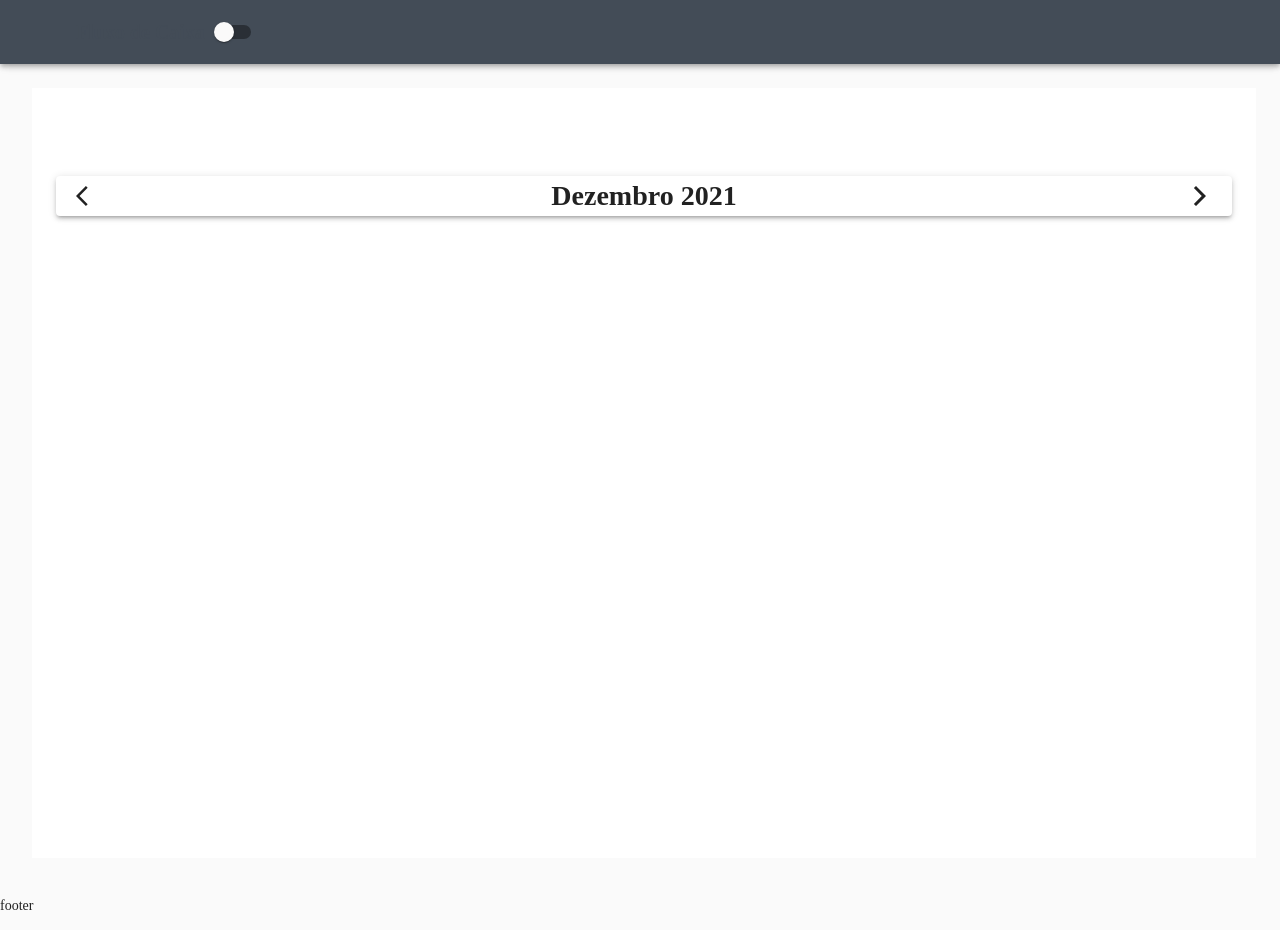
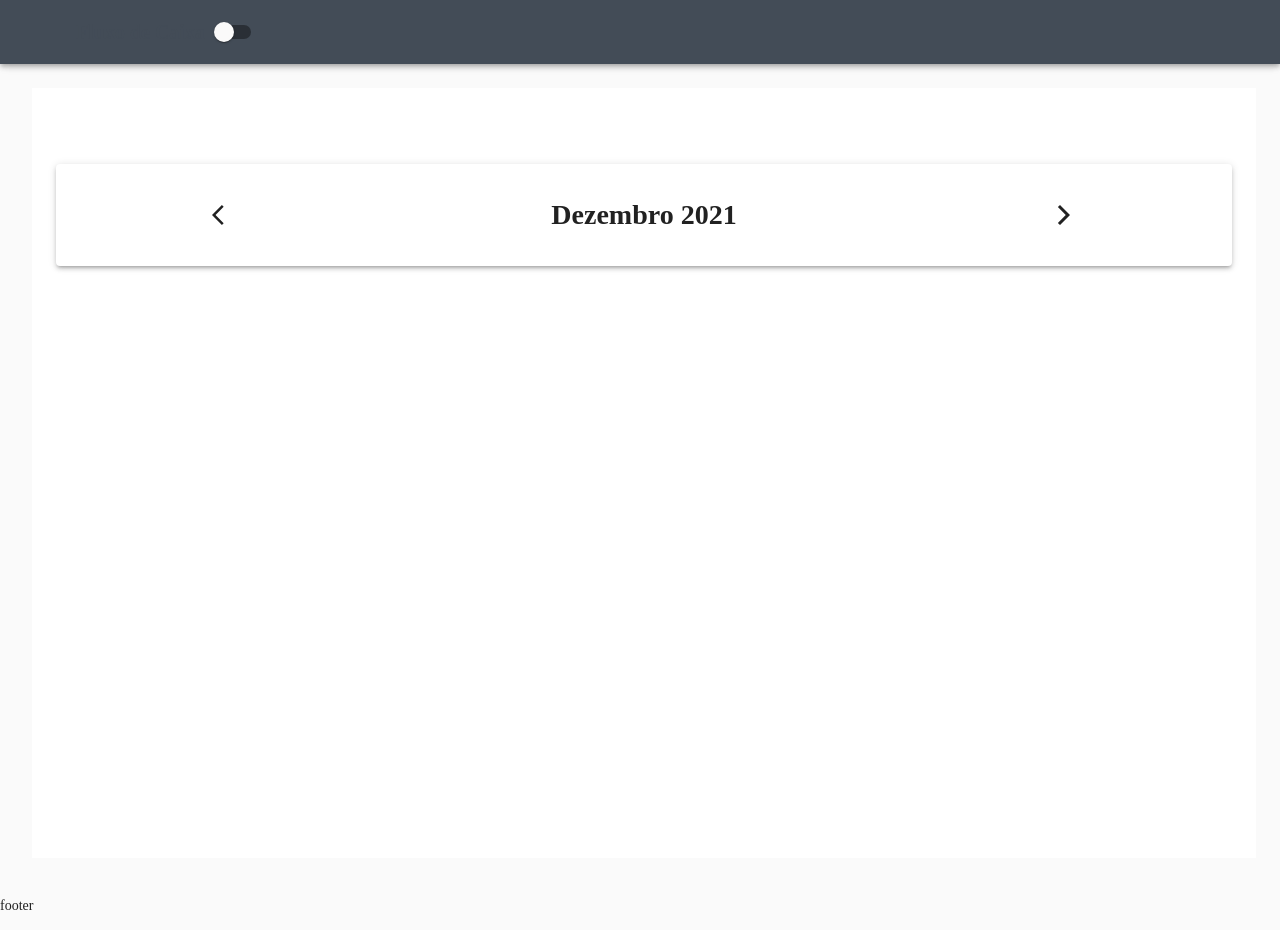
Before and after one commit to brunogomesreis/CerqueiraReisAdvUI, a React (Create React App) app: page /teste in a window 1280 px wide. Built offline with nearby package versions, Linux system fonts and the light colour scheme; the HTML template or start-up script is replaced by a standard one.

Commit message:
Removing @mui 4.0 remaining dependences

```diff
--- a/package.json
+++ b/package.json
@@ -7,7 +7,6 @@
     "@emotion/styled": "^11.6.0",
     "@material-ui/core": "^4.12.3",
     "@material-ui/icons": "^4.11.2",
-    "@mui/material": "^5.2.6",
     "@testing-library/jest-dom": "^5.16.1",
     "@testing-library/react": "^12.1.2",
     "@testing-library/user-event": "^13.5.0",
--- a/src/components/MonthSelectorToolbar/MonthSelectorToolbar.tsx
+++ b/src/components/MonthSelectorToolbar/MonthSelectorToolbar.tsx
@@ -2,8 +2,8 @@ import React, { FC } from 'react';
 import ArrowForwardIosIcon from '@material-ui/icons/ArrowForwardIos';
 import ArrowBackIosIcon from '@material-ui/icons/ArrowBackIos';
 import Paper from '@material-ui/core/Paper/Paper';
-import Stack from '@mui/material/Stack/Stack';
-import { Button } from '@material-ui/core';
+import { Button, Grid } from '@material-ui/core';
+
 
 
 
@@ -17,20 +17,27 @@ const MonthSelectotToolbar: FC<MonthSelectorToolbarProps> = ({ title, subtitle }
   return (
     <>
       <Paper elevation={3}>
-        <Stack
+        <Grid
+          container
           direction="row"
-          justifyContent="space-between"
+          justifyContent="space-around"
           alignItems="center"
-          spacing={{ xs: 1, sm: 2, md: 4 }}
+          spacing={3}
         >
+          <Grid item justify="flex-start">
             <Button>
               <ArrowBackIosIcon />
             </Button>
+          </Grid>
+          <Grid item justify="center">
             <h1>Dezembro 2021</h1>
+          </Grid>
+          <Grid item justify="flex-end" >
             <Button>
               <ArrowForwardIosIcon />
             </Button>
-        </Stack>
+          </Grid>
+        </Grid>
       </Paper>
     </>
   );
--- a/src/components/SummaryCard/SummaryCard.tsx
+++ b/src/components/SummaryCard/SummaryCard.tsx
@@ -1,6 +1,5 @@
 import React, { FC } from 'react';
 import Paper from '@material-ui/core/Paper/Paper';
-import Stack from '@mui/material/Stack/Stack';
 import Grid, { GridSpacing } from '@material-ui/core/Grid';
 import { Container as Container, createStyles, makeStyles, Theme } from '@material-ui/core';
 import clsx from 'clsx';
```
Also changed, not shown: 2 other files (tests, documents, lock files or other folders). Lines whose indentation alone changed are shown as unchanged.
